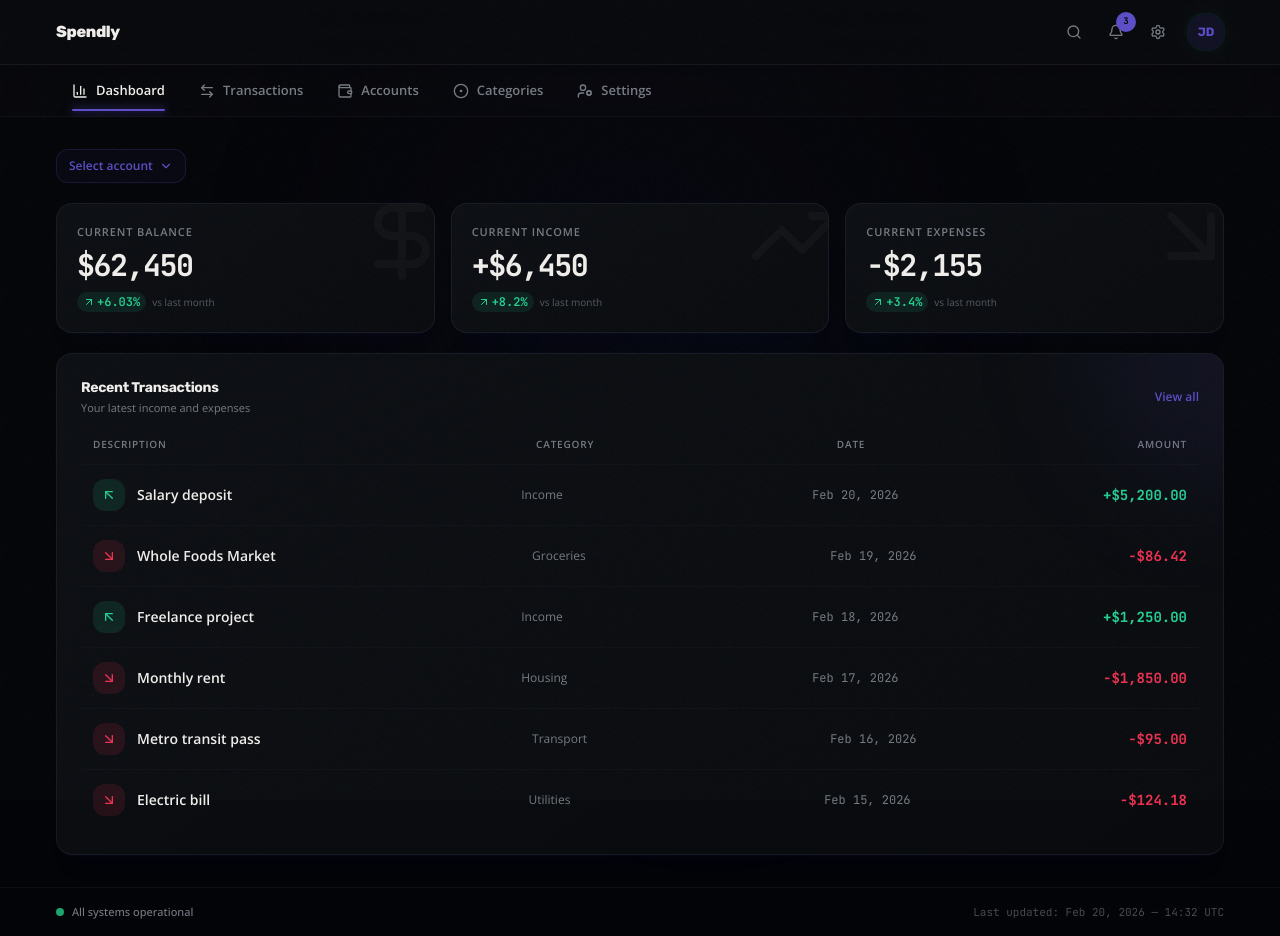
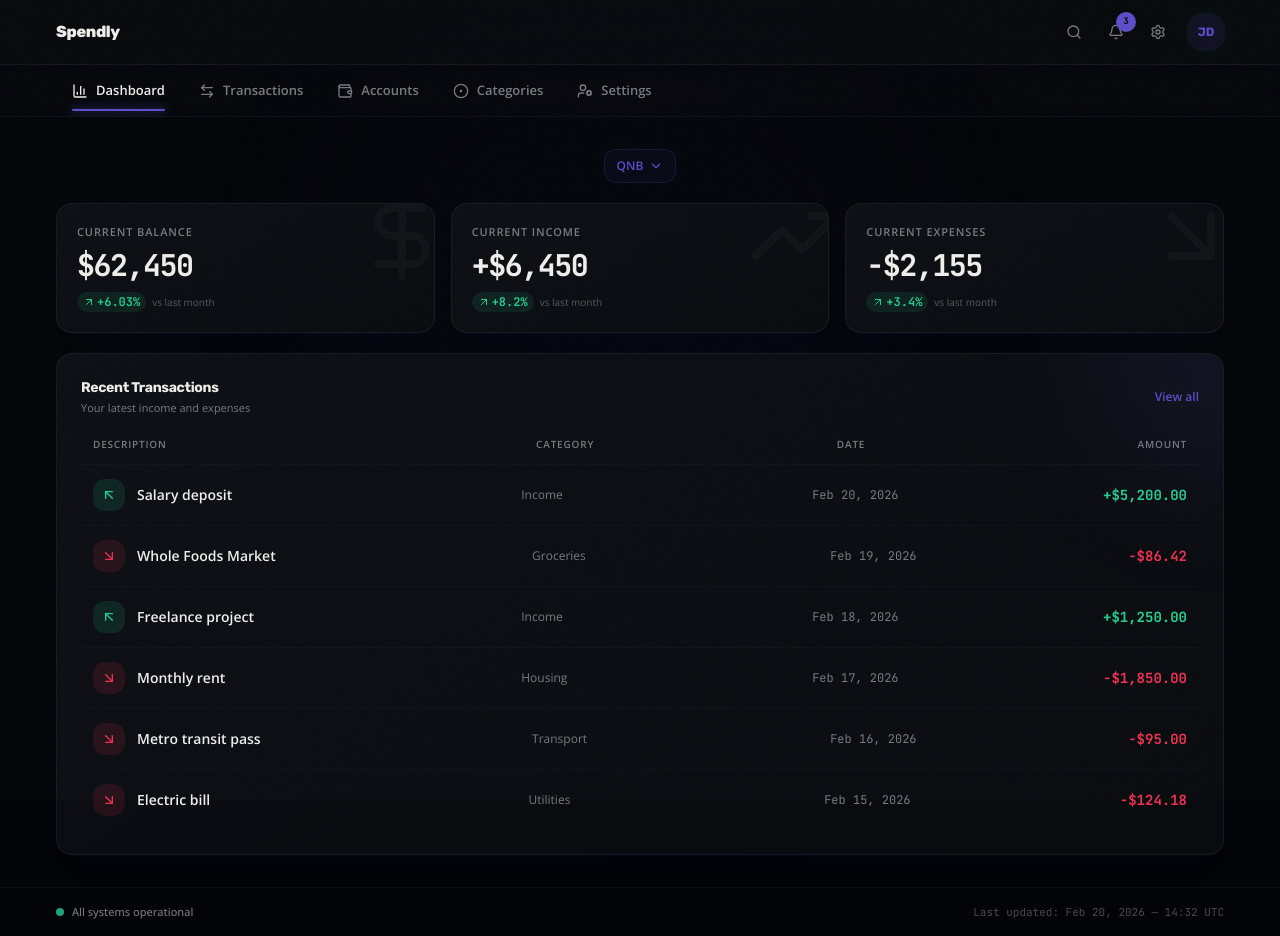
Before and after one commit to the1mazen/dashspendly, a Next.js app: page / in a window 1280 px wide. Built offline with nearby package versions, Linux system fonts and the light colour scheme.

Commit message:
feat: redesign account selector UI and add account display
Co-authored-by: the1mazen <314579469+the1mazen@users.noreply.github.com>

```diff
--- a/components/cards/financial-analytics-dashboard.tsx
+++ b/components/cards/financial-analytics-dashboard.tsx
@@ -234,13 +234,14 @@ function AccountSelector({ accounts }: { accounts: string[] }) {
   const [selectedAccount, setSelectedAccount] = useState(accounts[0] || "")
 
   return (
-    <div className="relative self-start">
+  <div className="flex justify-center">
+  <div className="relative">
   <button
   onClick={() => setIsOpen(!isOpen)}
   aria-expanded={isOpen}
   className="text-xs font-semibold text-primary hover:text-primary/80 transition-colors flex items-center gap-1.5 px-3 py-2 rounded-lg border border-primary/20 bg-primary/5 hover:bg-primary/10 font-sans"
   >
-        Select account
+  {selectedAccount}
   <ChevronDown className={`size-3.5 transition-transform duration-300 ${isOpen ? "rotate-180" : ""}`} />
   </button>
   <AnimatePresence>
@@ -250,7 +251,7 @@ function AccountSelector({ accounts }: { accounts: string[] }) {
   animate={{ opacity: 1, y: 0, height: "auto" }}
   exit={{ opacity: 0, y: -8, height: 0 }}
   transition={{ duration: 0.2 }}
-            className="absolute top-full left-0 mt-1 bg-surface-darker rounded-lg border border-border/30 overflow-hidden z-50 min-w-32"
+  className="absolute top-full left-1/2 -translate-x-1/2 mt-1 bg-accent rounded-lg border border-border/30 overflow-hidden z-50 min-w-32"
   >
   {accounts.map((account, i) => (
   <motion.button
@@ -262,8 +263,8 @@ function AccountSelector({ accounts }: { accounts: string[] }) {
   setSelectedAccount(account)
   setIsOpen(false)
   }}
-                className={`w-full text-left px-4 py-2.5 text-xs font-medium transition-colors hover:bg-primary/10 ${
-                  selectedAccount === account ? "text-primary bg-primary/5" : "text-foreground hover:text-primary"
+  className={`w-full text-left px-4 py-2.5 text-xs font-medium transition-colors ${
+  selectedAccount === account ? "text-primary bg-primary/10" : "text-foreground hover:text-primary hover:bg-accent/50"
   } font-sans`}
   >
   {account}
@@ -272,6 +273,7 @@ function AccountSelector({ accounts }: { accounts: string[] }) {
   </motion.div>
         )}
       </AnimatePresence>
+    </div>
     </div>
   )
 }
```
Lines whose indentation alone changed are shown as unchanged.
